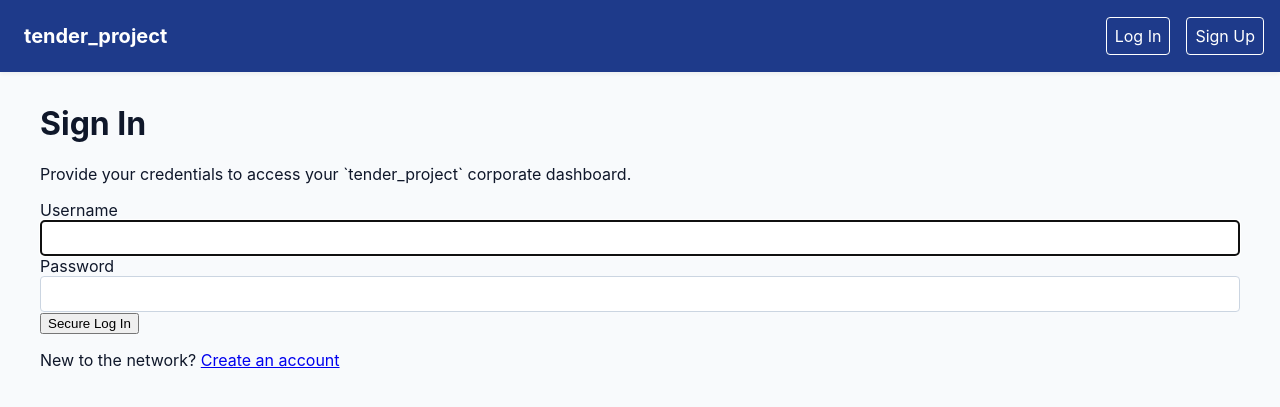
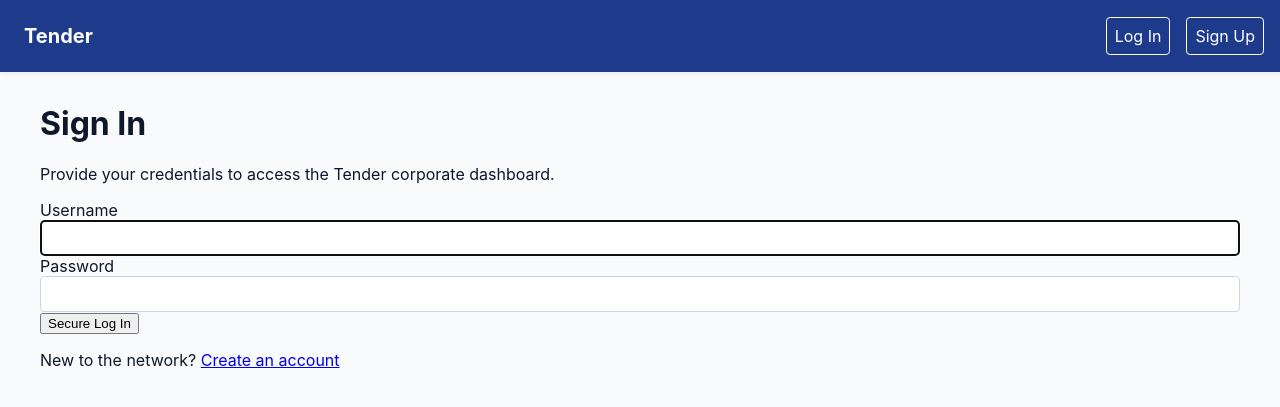
Before and after one commit to cksd4/tender_project, a Django app: page /login/ in a window 1280 px wide. Shown: the top 407 px of the page. Run offline with Django 4.2, Linux system fonts and the light colour scheme.

Commit message:
change website name from 'tender_project' to 'Tender'

```diff
--- a/catering/templates/catering/base.html
+++ b/catering/templates/catering/base.html
@@ -4,7 +4,7 @@
 <head>
     <meta charset="UTF-8">
     <meta name="viewport" content="width=device-width, initial-scale=1.0">
-    <title>Tender Project - Corporate Catering</title>
+    <title>Tender - Corporate Catering</title>
 
     <!-- Link to your external stylesheet asset -->
     <link rel="stylesheet" href="{% static 'assets/css/styles.css' %}">
@@ -12,7 +12,7 @@
 <body>
 
     <nav aria-label="Primary Navigation System" class="main-nav">
-        <a href="{% url 'dashboard' %}" class="nav-brand">tender_project</a>
+        <a href="{% url 'dashboard' %}" class="nav-brand">Tender</a>
         <div class="nav-actions">
             {% if user.is_authenticated %}
                 <span class="user-status">User: <strong>{{ user.username }}</strong> ({{ user.role }})</span>
--- a/catering/templates/catering/login.html
+++ b/catering/templates/catering/login.html
@@ -3,7 +3,7 @@
 {% block content %}
 <div class="card auth-card login-card">
     <h1 class="auth-title">Sign In</h1>
-    <p>Provide your credentials to access your `tender_project` corporate dashboard.</p>
+    <p>Provide your credentials to access the Tender corporate dashboard.</p>
 
     <!-- Secure submission form executing authentication protocols (3.1) -->
     <form method="post" novalidate class="auth-form login-form">
--- a/catering/templates/catering/register.html
+++ b/catering/templates/catering/register.html
@@ -3,7 +3,7 @@
 {% block content %}
 <div class="card auth-card register-card">
     <h1 class="auth-title">Create Your Account</h1>
-    <p>Sign up below to access the `tender_project` lunch reservation portal.</p>
+    <p>Sign up below to access the Tender lunch reservation portal.</p>
 
     <!-- Semantic, accessible form validation block -->
     <form method="post" novalidate class="auth-form register-form">
```
Also changed, not shown: db.sqlite3.
